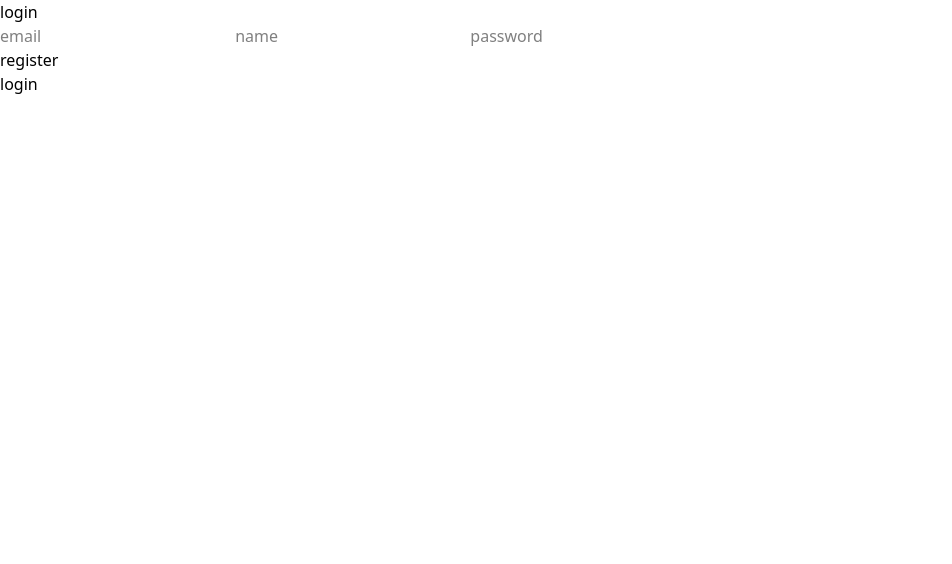
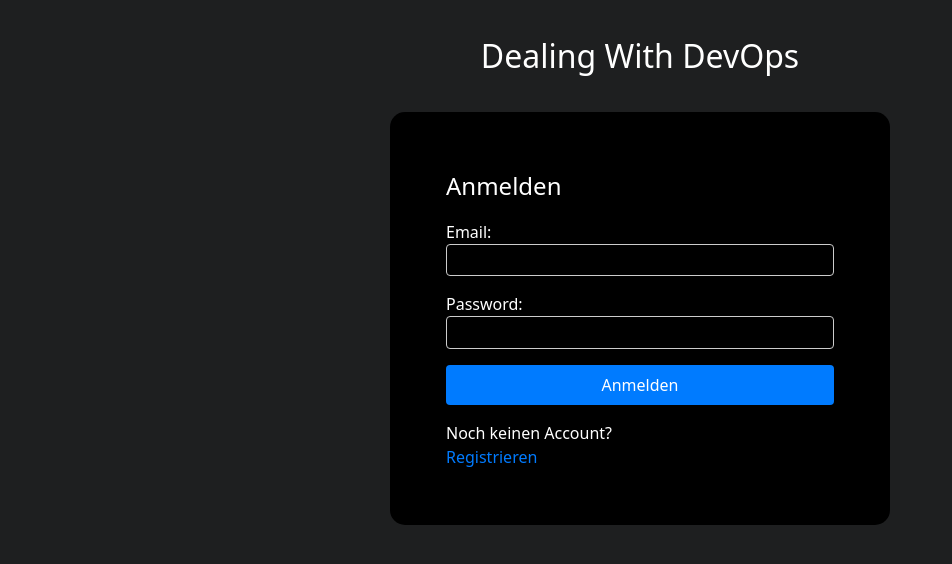
Before and after one commit to Profiidev/uni-devops, a SvelteKit app in the folder frontend/: page /login in a window 1280 px wide. Shown: the top 564 px of the page, without its empty margins (0-952 px from the left). Built offline with nearby package versions, Linux system fonts and the light colour scheme; no server answers.

Commit message:
feat: added first design

```diff
--- a/frontend/src/app.css
+++ b/frontend/src/app.css
@@ -1,2 +1,21 @@
 @import 'tailwindcss';
 @plugin '@tailwindcss/typography';
+
+:root {
+    --background-color: #1e1f20;
+    --surface-background: #000000;
+    --text-color: #ffffff;
+    --primary-color: #007bff;
+    --error: #ff4d4f;
+}
+
+* {
+    box-sizing: border-box;
+    margin: 0;
+    padding: 0;
+    color: var(--text-color);
+}
+
+body {
+  background-color: var(--background-color);
+}
--- a/frontend/src/lib/password.svelte.ts
+++ b/frontend/src/lib/password.svelte.ts
@@ -7,6 +7,7 @@ import {
   post
 } from '$lib/util.svelte';
 import { browser } from '$app/environment';
+import type { Cookies } from '@sveltejs/kit';
 
 let encrypt: false | undefined | JSEncrypt = $state(browser && undefined);
 
--- a/frontend/src/routes/+layout.server.ts
+++ b/frontend/src/routes/+layout.server.ts
@@ -1,9 +1,15 @@
 import { redirect } from '@sveltejs/kit';
 
-export const load = ({ cookies, url }) => {
-  let cookie = cookies.get('token');
+export const load = async ({ cookies, url }) => {
+  const cookie = cookies.get('token');
 
-  if (!cookie && url.pathname !== '/login') {
-    redirect(302, '/login');
+  if (url.pathname !== '/login') {
+    if (!cookie) {
+      throw redirect(302, '/login');
+    }
+  } else {
+    if (cookie) {
+      throw redirect(302, '/');
+    }
   }
 };
--- a/frontend/src/routes/login/+page.server.ts
+++ /dev/null
@@ -1,8 +0,0 @@
-import { redirect } from '@sveltejs/kit';
-
-export const load = ({ cookies }) => {
-  const token = cookies.get('token');
-  if (token) {
-    redirect(302, '/');
-  }
-};
--- a/frontend/src/routes/login/+page.svelte
+++ b/frontend/src/routes/login/+page.svelte
@@ -1,30 +1,136 @@
 <script lang="ts">
   import { password_login, password_register } from '$lib/password.svelte';
+  import { goto } from '$app/navigation';
 
+  let loginToggle = $state(true);
   let email = $state('');
   let name = $state('');
   let password = $state('');
+  let error = $state('');
 
   const register = async () => {
-    console.log(await password_register(email, password, name));
+    let res = await password_register(email, password, name);
+    if (res === undefined) {
+      console.log('Registration successful');
+      goto('/');
+    } else {
+      console.log('There was an Error while signing up:', res);
+      error = "Es gab einen Fehler bei der Registrierung. Bitte überprüfe deine Eingaben.";
+    }
   };
 
   const login = async () => {
-    let ret = await password_login(email, password);
-    if (ret === undefined) {
+    let res = await password_login(email, password);
+    if (res === undefined) {
       console.log('Login successful');
-      window.location.href = '/';
+      goto('/');
     } else {
-      console.log('There was an Error while signing in:', ret);
+      console.log('There was an Error while signing in:', res);
+      error = "Es gab einen Fehler beim Anmelden. Bitte überprüfe deine Eingaben.";
     }
   };
 </script>
 
-<h1>login</h1>
-<input type="text" placeholder="email" bind:value={email} />
-<input type="text" placeholder="name" bind:value={name} />
-<input type="text" placeholder="password" bind:value={password} />
-<br />
-<button onclick={register}>register</button>
-<br />
-<button onclick={login}>login</button>
+<main>
+  <h1>Dealing With DevOps</h1>
+
+  <div class="login-form">
+    <h2>{loginToggle ? 'Anmelden' : 'Account erstellen'}</h2>
+
+    <div class="input-container">
+      <p>Email:</p>
+      <input type="text" placeholder="" bind:value={email} />
+    </div>
+
+    {#if !loginToggle}
+      <div class="input-container">
+        <p>Name:</p>
+
+        <input type="text" placeholder="" bind:value={name} />
+      </div>
+    {/if}
+
+    <div class="input-container">
+      <p>Password:</p>
+      <input type="password" placeholder="" bind:value={password} />
+    </div>
+
+    {#if loginToggle}
+      <button class="primary-button" onclick={login}>Anmelden</button>
+    {:else}
+      <button class="primary-button" onclick={register}>Account erstellen</button>
+    {/if}
+
+    <div class="toggle-container">
+      <p>
+        {loginToggle
+          ? 'Noch keinen Account?'
+          : 'Bereits einen Account?'}
+      </p>
+      <button class="toggle-button" onclick={() => (loginToggle = !loginToggle, error = '')}>
+        {loginToggle ? 'Registrieren' : 'Anmelden'}
+      </button>
+  </div>
+
+    {#if error}
+      <p class="error-message">{error}</p>
+    {/if}
+</main>
+
+<style>
+  main {
+    display: flex;
+    flex-direction: column;
+    align-items: center;
+    margin: 2rem;
+    gap: 2rem;
+  }
+
+  h1 {
+    font-size: 2rem;
+  }
+
+  h2 {
+    font-size: 1.5rem;
+  }
+
+  p {
+    font-size: 1rem;
+  }
+
+  .login-form {
+    display: flex;
+    flex-direction: column;
+    border-radius: 15px;
+    padding: 3.5rem;
+    gap: 1rem;
+    background-color: var(--surface-background);
+    width: min(90vw, 500px);
+  }
+
+  input {
+    border: 1px solid #ccc;
+    border-radius: 4px;
+    padding: 0.2rem;
+    width: 100%;
+  }
+
+  .primary-button {
+    padding: 0.5rem 1rem;
+    background-color: var(--primary-color);
+    border: none;
+    border-radius: 4px;
+    cursor: pointer;
+  }
+
+  .toggle-button {
+    background-color: transparent;
+    border: none;
+    color: var(--primary-color);
+    cursor: pointer;
+  }
+
+  .error-message {
+    color: red;
+  }
+</style>
```
